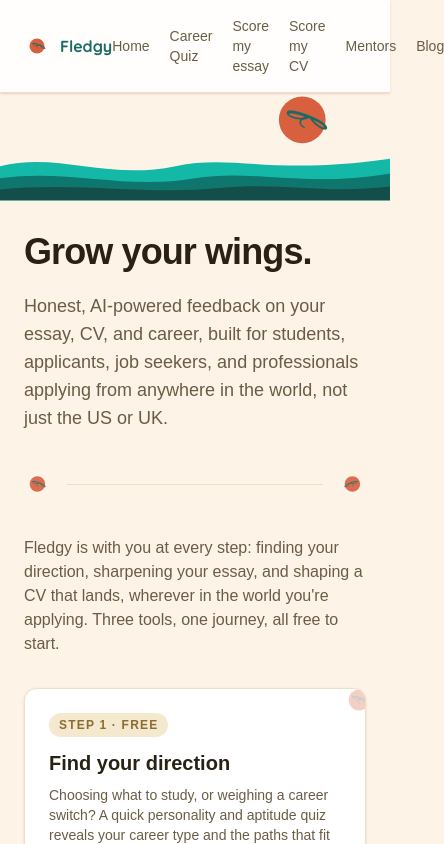
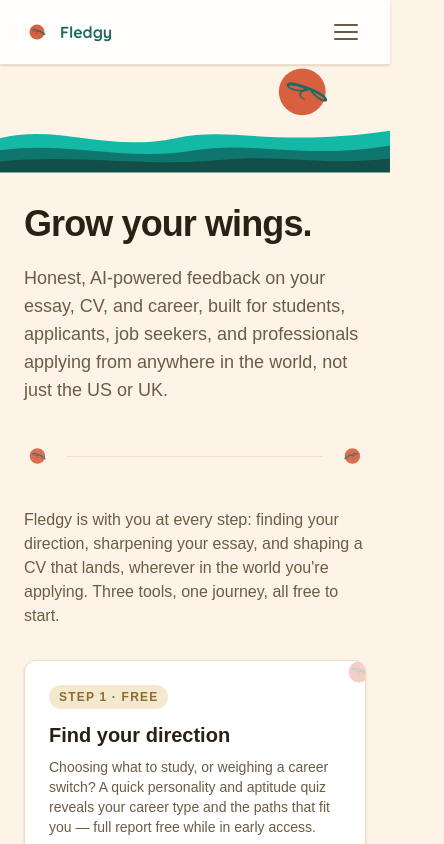
Before and after one commit to arsh-da-pers/Fledgy, a Next.js app: page / in a window 390 px wide. Shown: the top 844 px of the page, 444 px wide, since content can reach past the window. Built offline with nearby package versions, Linux system fonts and the light colour scheme.

Commit message:
Fix: responsive header (hamburger on mobile) to stop page overflow cutting off blog content

```diff
--- a/src/components/Header.tsx
+++ b/src/components/Header.tsx
@@ -1,36 +1,68 @@
+"use client";
+
+import { useState } from "react";
 import Link from "next/link";
 import Logo from "./Logo";
 import Mark from "./Mark";
 
+const navLinks = [
+  { href: "/", label: "Home" },
+  { href: "/careers", label: "Career Quiz" },
+  { href: "/essay", label: "Score my essay" },
+  { href: "/cv", label: "Score my CV" },
+  { href: "/mentors", label: "Mentors" },
+  { href: "/blog", label: "Blog" },
+];
+
 export default function Header() {
+  const [open, setOpen] = useState(false);
+
   return (
     <header className="sticky top-0 z-10 w-full border-b border-[#f0dfc4] bg-white/90 shadow-sm backdrop-blur">
       <div className="flex w-full items-center justify-between px-6 py-4 sm:px-10">
-        <Link href="/" className="inline-flex">
+        <Link href="/" className="inline-flex" onClick={() => setOpen(false)}>
           <Logo size={26} />
         </Link>
-        <nav className="flex items-center gap-5 text-sm font-medium text-[#6b5c45]">
-          <Link href="/" className="hover:text-[#2a2115]">
-            Home
-          </Link>
-          <Link href="/careers" className="hover:text-[#8a6d2f]">
-            Career Quiz
-          </Link>
-          <Link href="/essay" className="hover:text-[#c8532c]">
-            Score my essay
-          </Link>
-          <Link href="/cv" className="hover:text-teal-700">
-            Score my CV
-          </Link>
-          <Link href="/mentors" className="hover:text-teal-700">
-            Mentors
-          </Link>
-          <Link href="/blog" className="hover:text-[#2a2115]">
-            Blog
-          </Link>
-          <Mark size={26} opacity={0.75} className="hidden sm:block" />
+
+        {/* Desktop nav */}
+        <nav className="hidden items-center gap-5 text-sm font-medium text-[#6b5c45] sm:flex">
+          {navLinks.map((l) => (
+            <Link key={l.href} href={l.href} className="hover:text-[#2a2115]">
+              {l.label}
+            </Link>
+          ))}
+          <Mark size={26} opacity={0.75} />
         </nav>
+
+        {/* Mobile menu toggle */}
+        <button
+          type="button"
+          aria-label="Toggle navigation menu"
+          aria-expanded={open}
+          onClick={() => setOpen((v) => !v)}
+          className="inline-flex flex-col gap-[5px] p-2 sm:hidden"
+        >
+          <span className="block h-0.5 w-6 rounded bg-[#6b5c45]" />
+          <span className="block h-0.5 w-6 rounded bg-[#6b5c45]" />
+          <span className="block h-0.5 w-6 rounded bg-[#6b5c45]" />
+        </button>
       </div>
+
+      {/* Mobile nav */}
+      {open && (
+        <nav className="flex flex-col border-t border-[#f0dfc4] px-4 pb-3 pt-1 text-sm font-medium text-[#6b5c45] sm:hidden">
+          {navLinks.map((l) => (
+            <Link
+              key={l.href}
+              href={l.href}
+              onClick={() => setOpen(false)}
+              className="rounded-md px-2 py-2.5 hover:bg-[#fbe3d8] hover:text-[#2a2115]"
+            >
+              {l.label}
+            </Link>
+          ))}
+        </nav>
+      )}
     </header>
   );
 }
```
